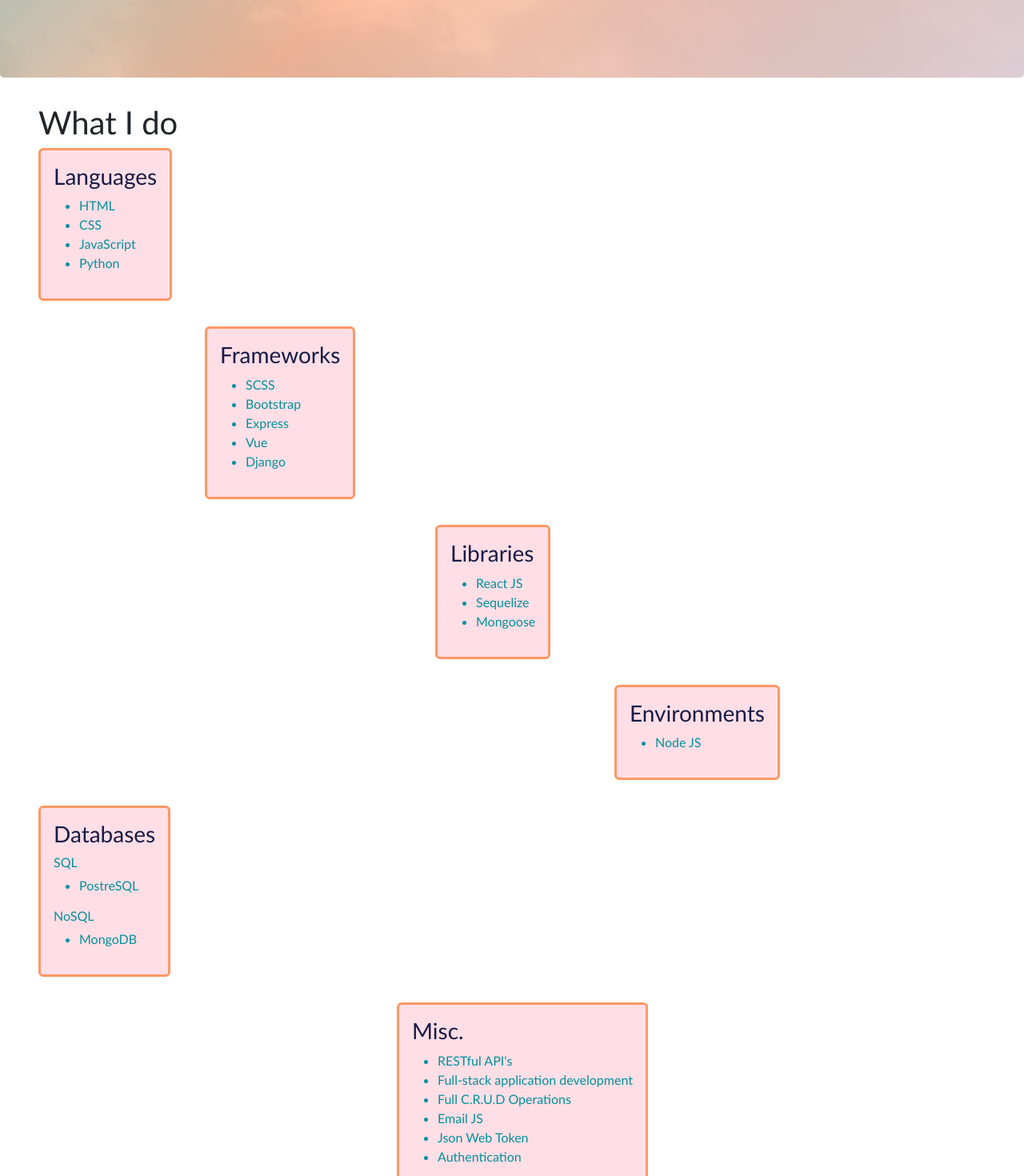
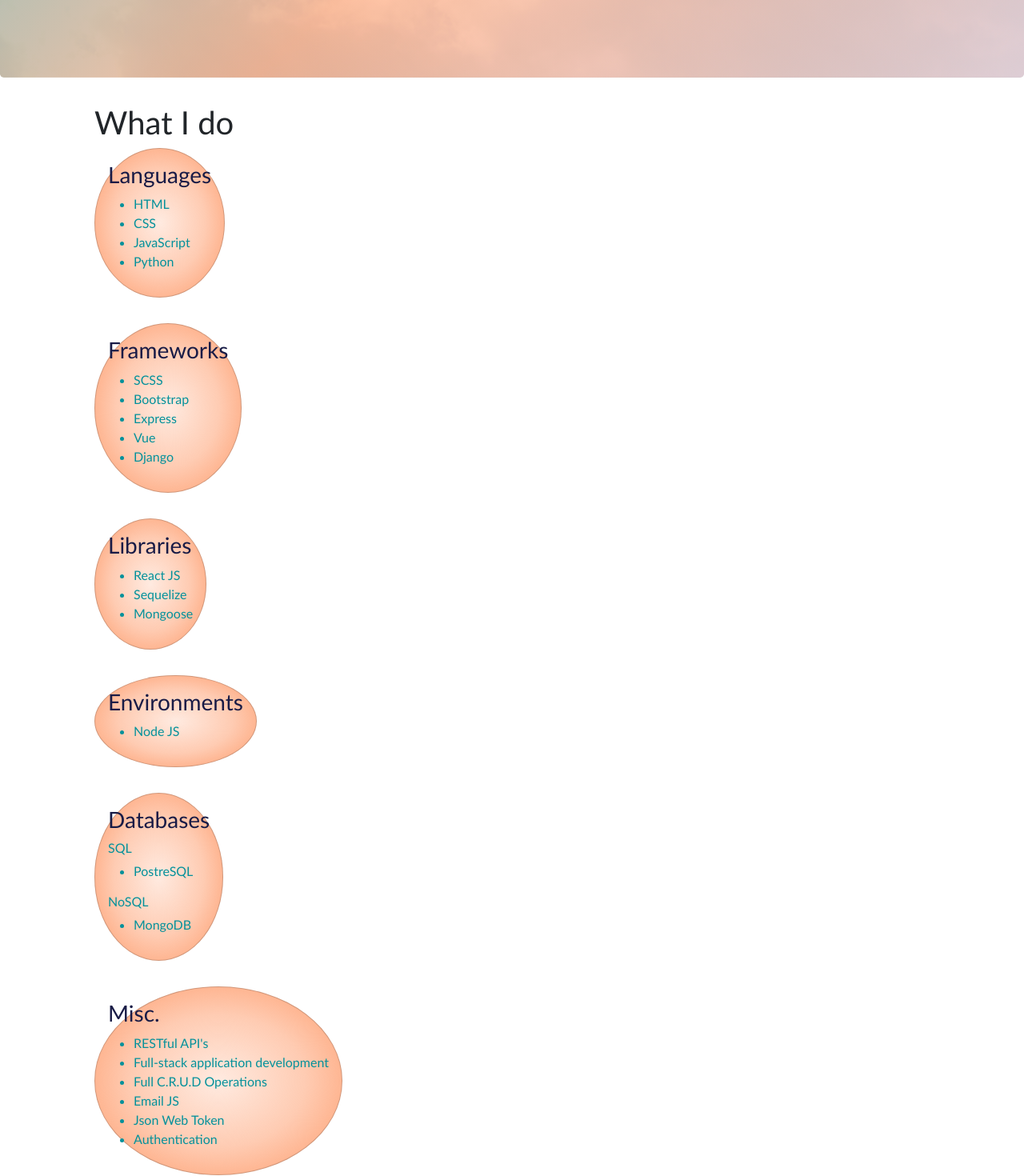
Before and after one commit to Job85/portfolio-site, a React (Create React App) app: page / in a window 1280 px wide. Shown: the part 540-2010 px from the top of the page at 80% size. Built offline with nearby package versions, Linux system fonts and the light colour scheme.

Commit message:
created & styled cards with hard skills

```diff
--- a/src/pages/about.js
+++ b/src/pages/about.js
@@ -4,7 +4,7 @@
 const About = () => {
 
     return (
-        <div id="about">
+        <div id="about" className="container">
             <h1>What I do</h1>
             <div className="card mt-md-0 ml-md-0 lang">
                 <div className="card-body">
--- a/src/scss/abstracts/_variables.scss
+++ b/src/scss/abstracts/_variables.scss
@@ -0,0 +1,2 @@
+$card-spacer-x: 3rem;
+$card-spacer-y: 3rem;
--- a/src/scss/pages/_about.scss
+++ b/src/scss/pages/_about.scss
@@ -14,35 +14,14 @@
 .card {
     width: fit-content;
     margin: 2rem 0 2rem 0;
-    border: solid rgba(254, 152, 102, 1);
+    border-radius: 50%;
     color: rgba(3, 145, 155, 1);
-    background-color: rgba(255, 222, 230, 1);
-
-    // @media screen and (max-width: ;) {
-
-    // }
+    background-image: radial-gradient(rgba(254, 152, 102, .2) 0%,
+            rgba(254, 152, 102, .5) 50%,
+            rgba(254, 152, 102, 1) 100%);
 }
 
 .card-title {
     color: #181B46;
+
 }
-
-.frame {
-    margin-left: 13rem;
-    margin-top: -5rem;
-}
-
-.lib {
-    margin-left: 31rem;
-    margin-top: -20rem;
-}
-
-.env {
-    margin-left: 45rem;
-    margin-top: -5rem;
-}
-
-.misc {
-    margin-left: 28rem;
-    margin-top: -15rem;
-}
```
